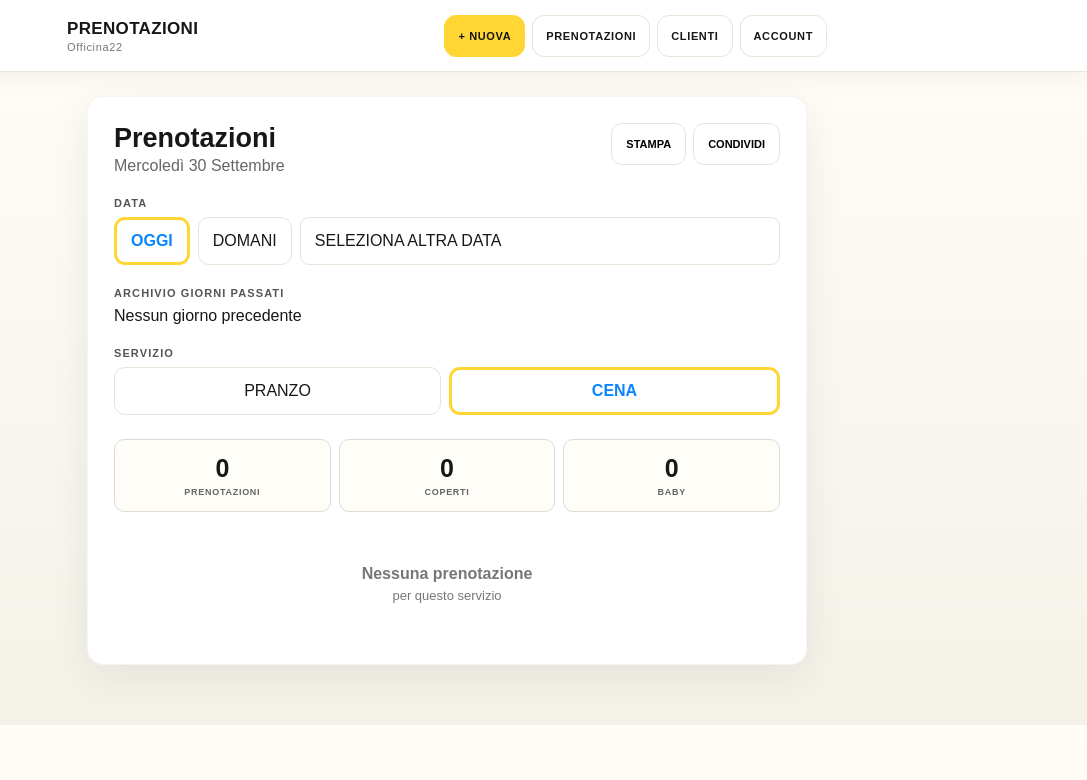
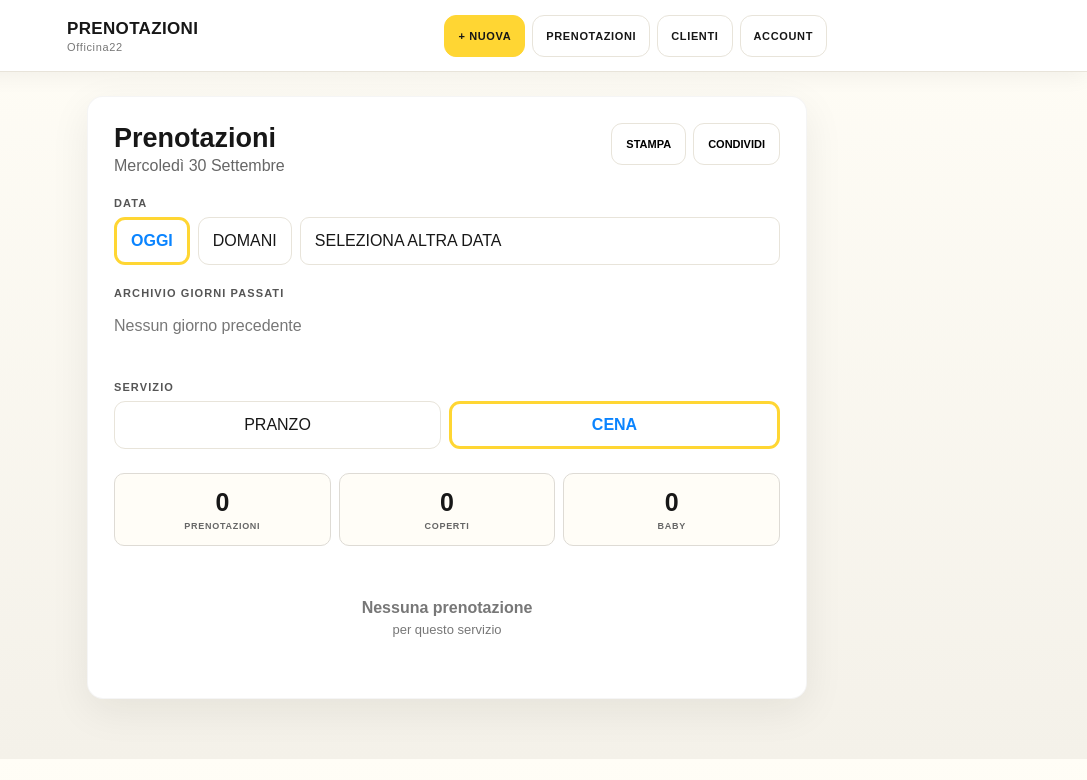
Before and after one commit to 8hz7fm29bb-jpg/prenotazioni, a Next.js app: page /prenotazioni in a window 1280 px wide. Shown: the top 780 px of the page, without its empty margins (193-1280 px from the left). Built offline with nearby package versions, Linux system fonts and the light colour scheme; no server answers; the database is empty.

Commit message:
Style past reservation archive dates

```diff
--- a/app/globals.css
+++ b/app/globals.css
@@ -46,3 +46,5 @@ button,.datePicker,input,textarea{border-color:var(--line)!important}button{bord
 .loginPage{min-height:100vh;display:grid;place-items:center;padding:20px}.loginCard{width:min(440px,100%);background:#fff;border:1px solid var(--line);border-radius:22px;padding:34px;box-shadow:0 16px 50px rgba(30,25,10,.08)}.loginBrand{display:flex;flex-direction:column;margin-bottom:35px}.loginBrand b{font-size:18px}.loginBrand span{font-size:12px;color:#777}.loginCard h1{font-size:34px;margin-bottom:28px}.loginCard label{display:block;margin-top:18px}.loginCard .confirm{width:100%;margin-top:28px}
 
 .bookingCustomer{display:block!important;color:var(--ink)!important;white-space:nowrap!important;font-weight:800!important}.bookingCustomer a{color:inherit!important}
+
+.archiveDays{display:flex;gap:8px;overflow-x:auto;padding:2px 0 12px}.archiveDays button{flex:0 0 auto;background:#fff;border:1px solid var(--line);border-radius:12px;padding:12px 15px;font-weight:400}.archiveDays button.selected{font-weight:800!important}.archiveEmpty{color:var(--muted);padding:8px 0 12px}
```
